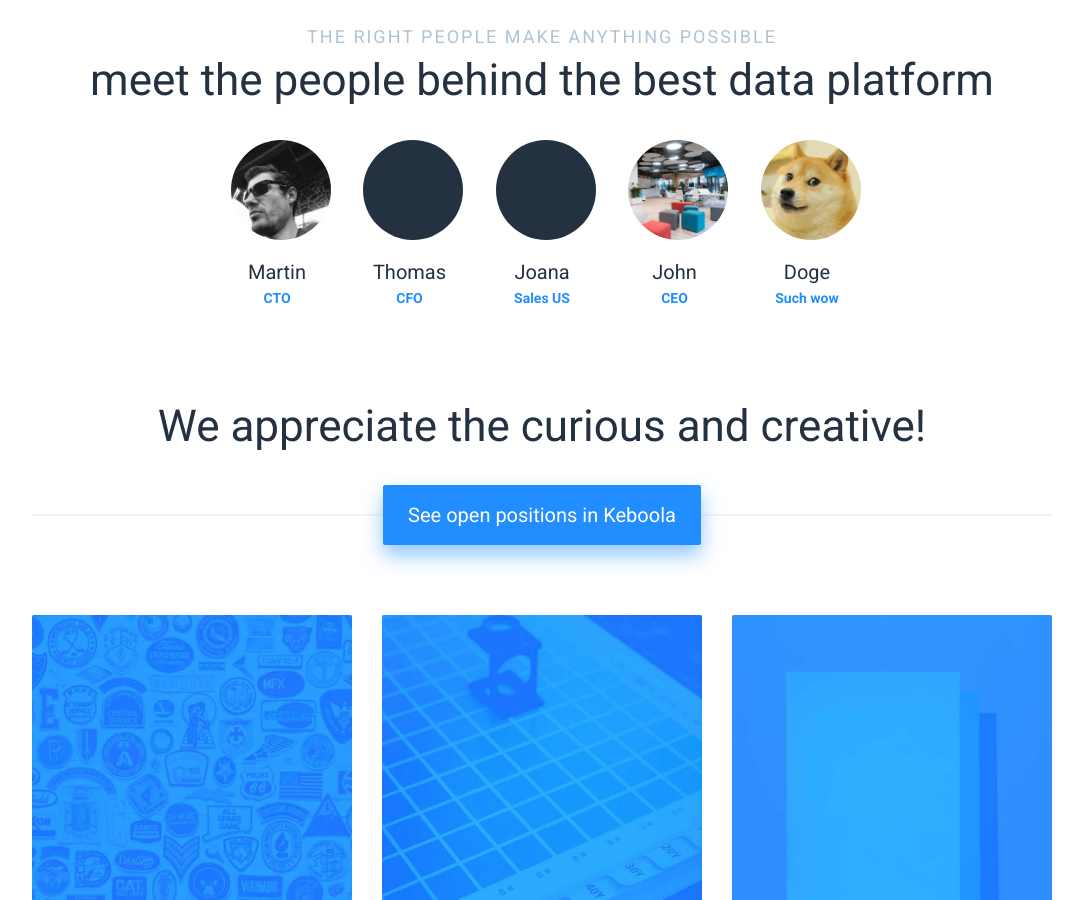
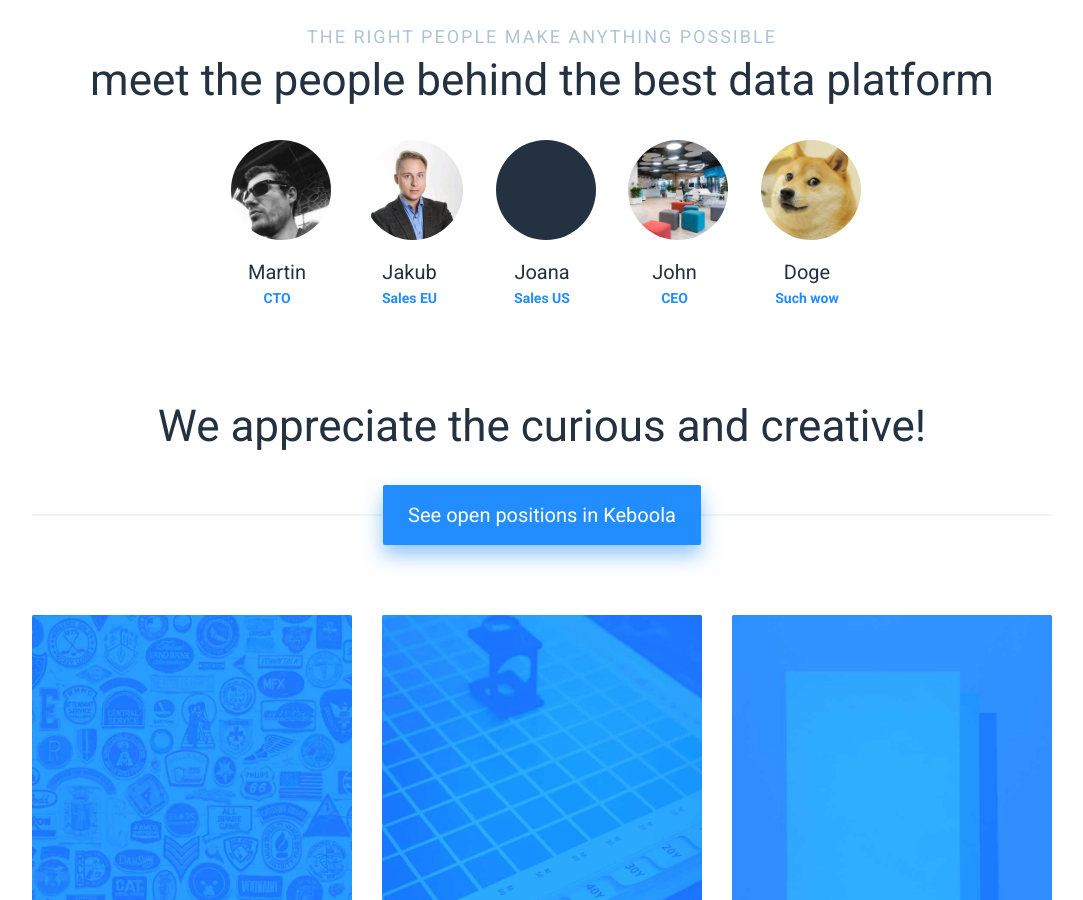
Before and after one commit to keboola/website, a Jekyll site: the page built from _about/about.md, in a window 1280 px wide and 900 px high, scrolled down 2256 px. Shown: the whole window, without its empty margins (98-1181 px from the left). Built offline with Jekyll 4.4.1, drawn with Linux system fonts in a browser that asks for light colours; nearby versions of some CDN libraries.

Commit message:
Update from Forestry.io - Updated about.md

```diff
--- a/_about/about.md
+++ b/_about/about.md
@@ -71,9 +71,9 @@ page_sections:
   - name: Martin
     position: CTO
     photo: "/uploads/903531.jpeg"
-  - name: Thomas
-    position: CFO
-    photo: "/uploads/dummy-1.png"
+  - name: Jakub
+    position: Sales EU
+    photo: "/uploads/0.jpeg"
   - name: Joana
     position: Sales US
     photo: "/uploads/dummy-2.png"
```
